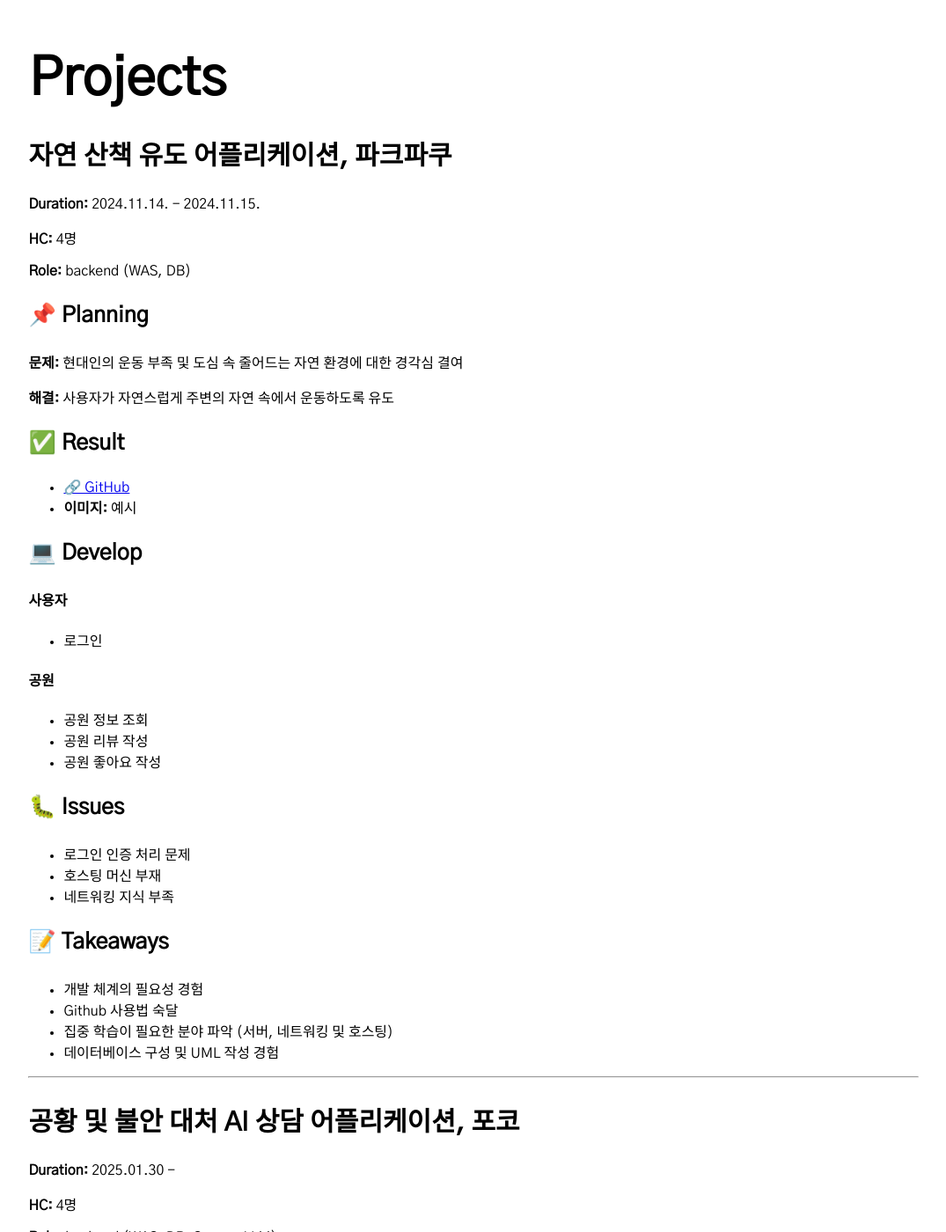
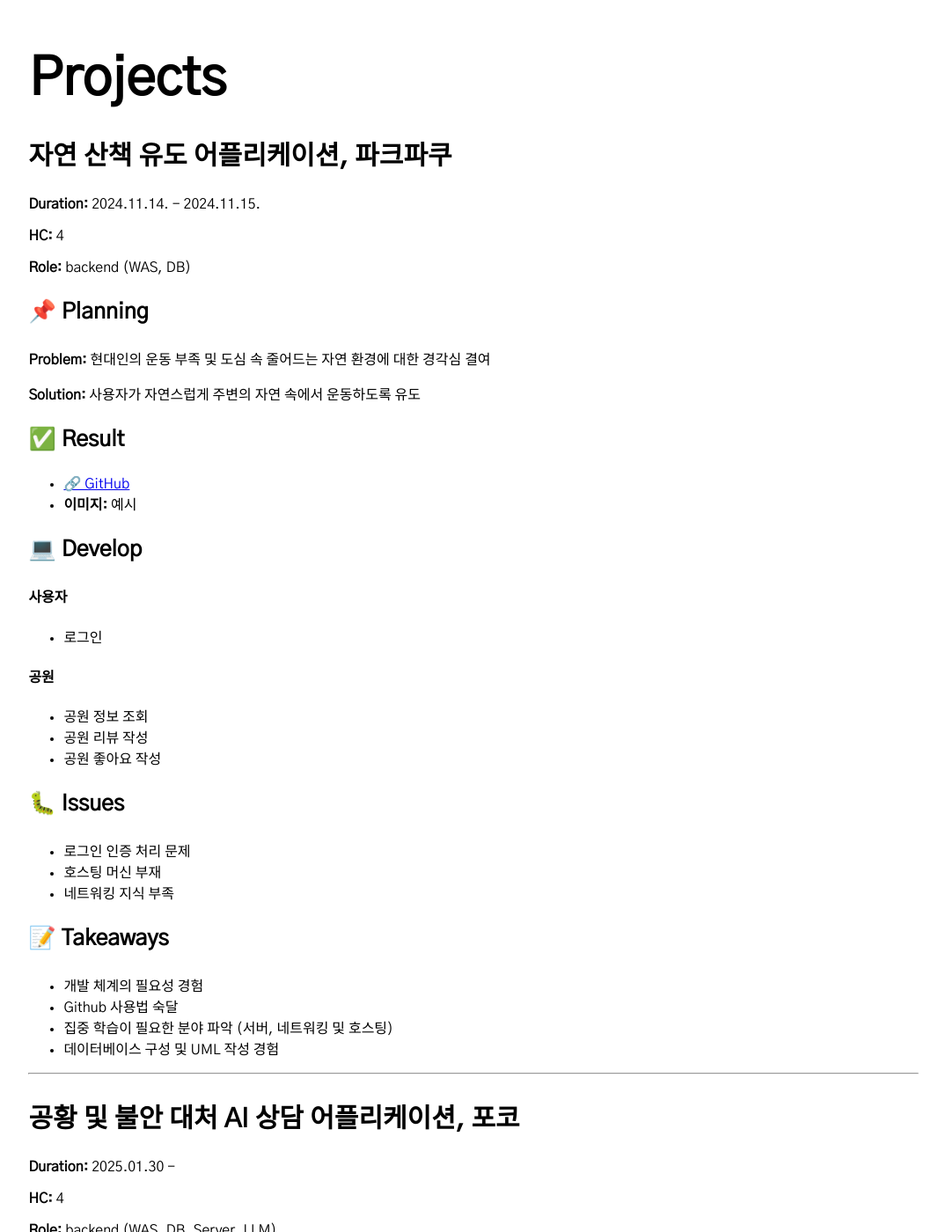
Before and after one commit to Jiseong02/Jiseong02.github.io, a Jekyll site: the page built from index.md, in a window 1280 px wide and 1400 px high, scrolled down 1538 px. Shown: the whole window at 88% size, without its empty margins (102-1177 px from the left). Built offline with Jekyll 4.4.1, drawn with Linux system fonts in a browser that asks for light colours; some of the changed text lies outside the part shown.

Commit message:
Update projects.html

```diff
--- a/_includes/projects.html
+++ b/_includes/projects.html
@@ -5,13 +5,13 @@
     <section class="project">
       <h2>{{ project.title }}</h2>
       <p><strong>Duration:</strong> {{ project.duration }}</p>
-      <p><strong>HC:</strong> {{ project.hc }}명</p>
+      <p><strong>HC:</strong> {{ project.hc }}</p>
       <p><strong>Role:</strong> {{ project.role }}</p>
 
       <h3>📌 Planning</h3>
       {% for plan in project.planning %}
-        <p><strong>문제:</strong> {{ plan.problem }}</p>
-        <p><strong>해결:</strong> {{ plan.solution }}</p>
+        <p><strong>Problem:</strong> {{ plan.problem }}</p>
+        <p><strong>Solution:</strong> {{ plan.solution }}</p>
       {% endfor %}
 
       <h3>✅ Result</h3>
```
